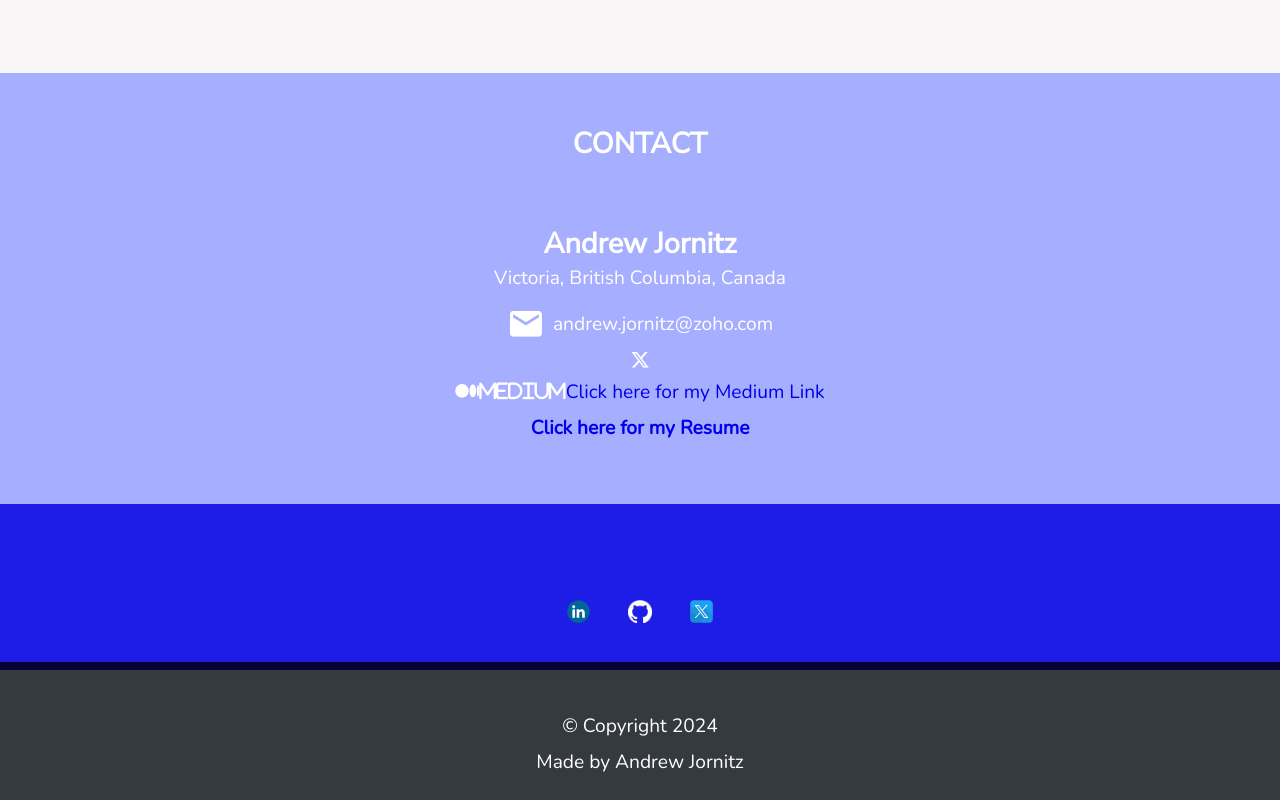
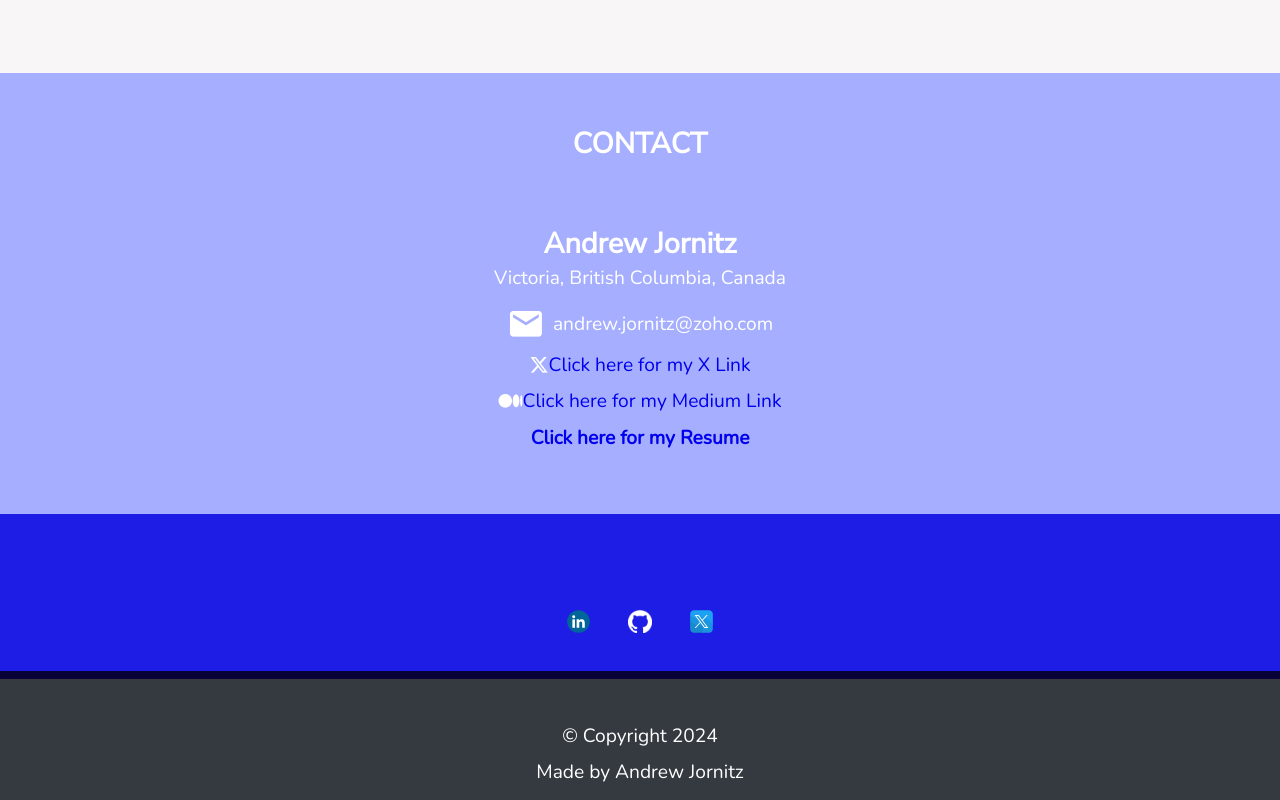
Before and after one commit to Vanuck/Website-Portfolio, a plain HTML site: page index.html in a window 1280 px wide. Shown: the part 4199-4999 px from the top of the page. Drawn offline with nearby package versions, Linux system fonts and the light colour scheme.

Commit message:
Update index.html

```diff
--- a/index.html
+++ b/index.html
@@ -520,10 +520,10 @@
           </p>
           <p class="email">
             <i class="fa-brands fa-x-twitter"></i>
-            <a href="https://x.com/AndrewJornitz"></a>
+            <a href="https://x.com/AndrewJornitz">Click here for my X Link</a>
           </p>
           <p class="email">
-            <i class="fa-brands fa-medium">Medium</i>
+            <i class="fa-brands fa-medium"></i>
             <a href="https://medium.com/@andrew.jornitz">Click here for my Medium Link</a>
           </p>
           <p class="email">
```
